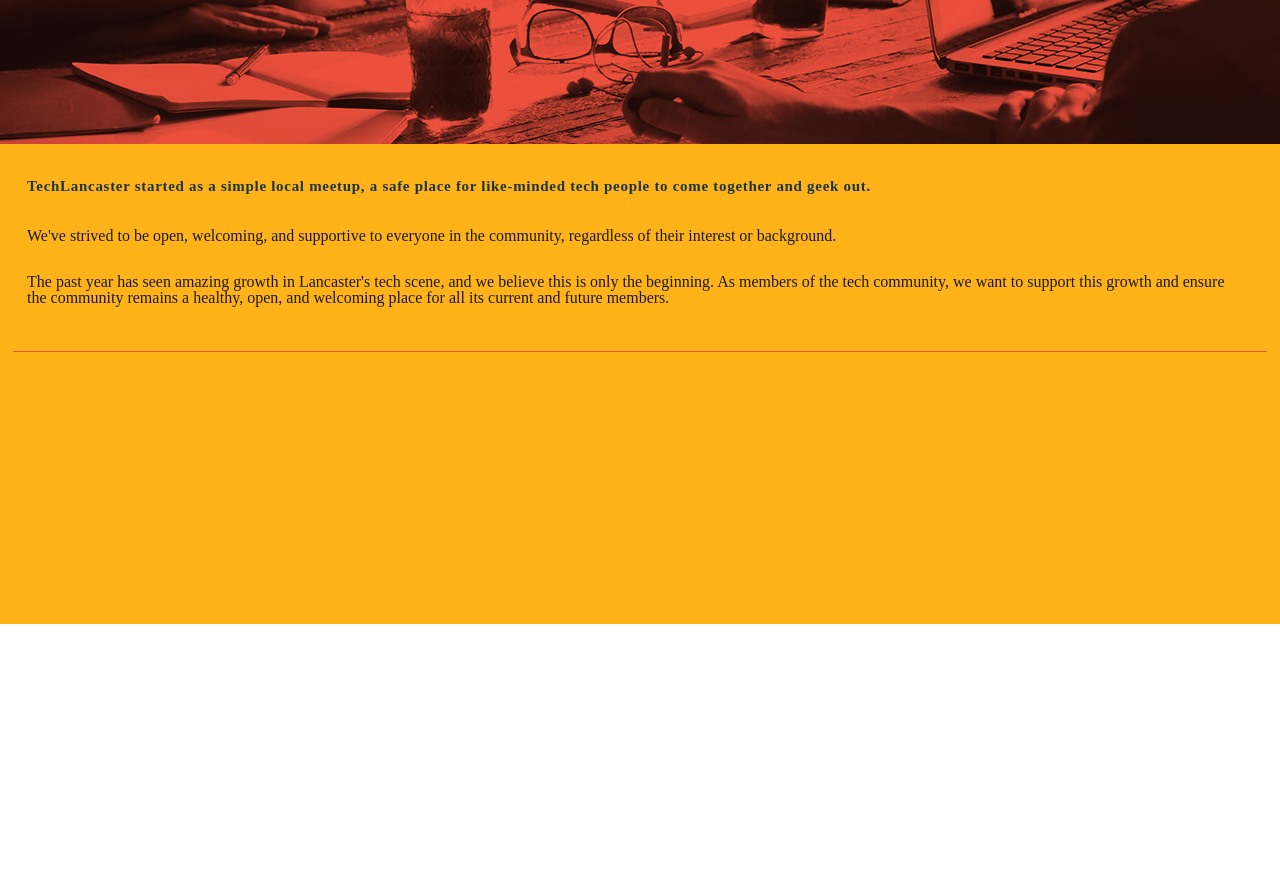
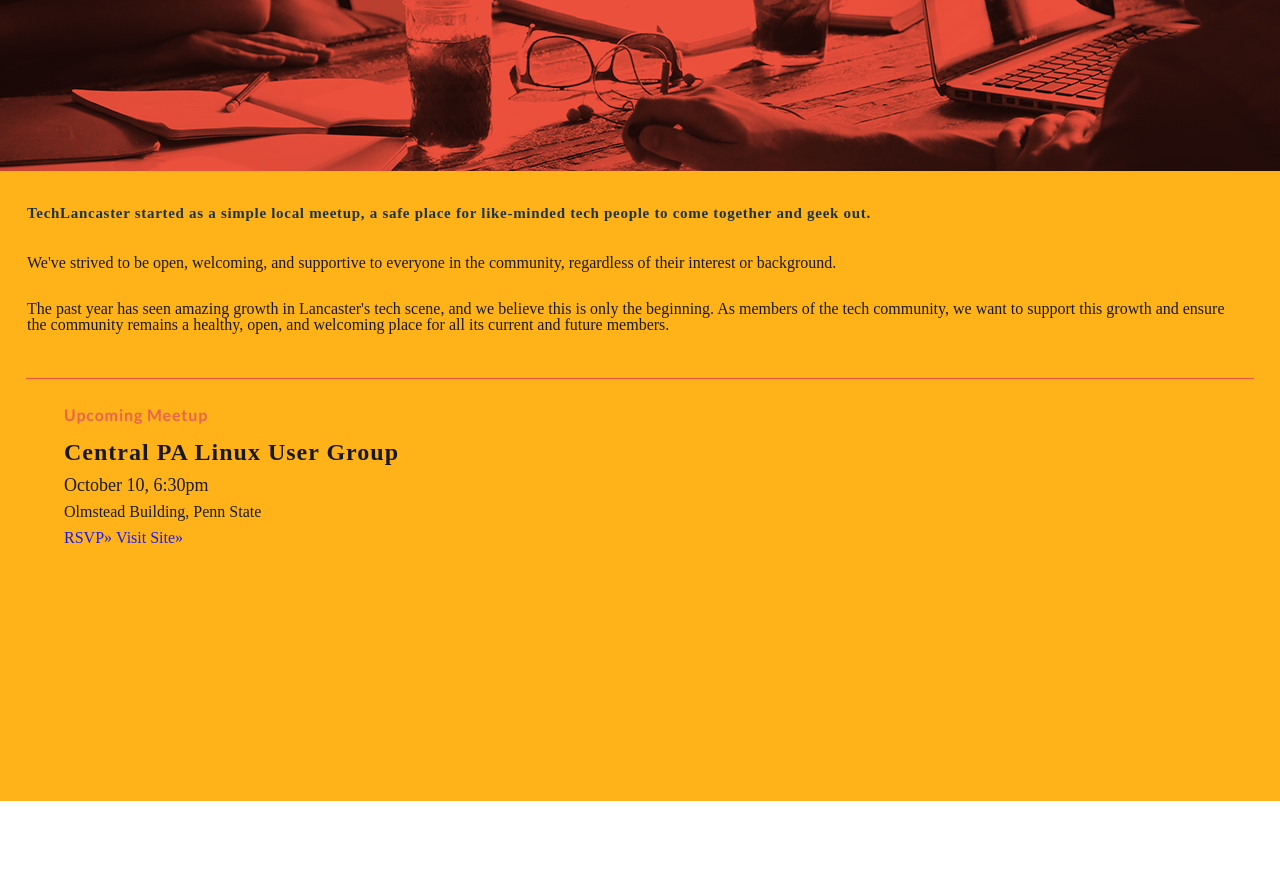
Before and after one commit to daviirose/perezsilva-techcommunity, a plain HTML site: page index.html in a window 1280 px wide. Shown: the part 274-1144 px from the top of the page. After the commit the page ends 1075 px from the top, so only its background shows below. Drawn offline with Linux system fonts and the light colour scheme; a web font is replaced by a local one.

Commit message:
Added bottom part of the section

```diff
--- a/index.html
+++ b/index.html
@@ -26,6 +26,16 @@
     <p class="Past">The past year has seen amazing growth in Lancaster's tech scene, and we believe this is only the beginning. As members of the tech community, we want to support this growth and ensure the community remains a healthy, open, and welcoming place for all its current and future members.
     </p>
     <div class="div1"></div>
+    <p class="UpcomingMeetup"> Upcoming Meetup
+    </p>
+    <p class="CentralPALinuxUserGroup">Central PA Linux User Group
+    </p>
+    <h3 class="Date">October 10, 6:30pm
+    </h3>
+    <p class="Penn">Olmstead Building, Penn State
+    </p>
+    <a href="index.html" class="RSVP">RSVP»</a>
+    <a href="index.html" class="Visit">Visit Site»</a>
   </section>
 </div>
 </body>
--- a/style/_body.scss
+++ b/style/_body.scss
@@ -2,12 +2,12 @@ body {
   width: 100%;
 }
   .maincontainer {
-    height: 923px;
+    height: auto;
     width: 100%;
   }
 .s1 {
   width: 100%;
-  height: 450px;
+  height: 600px;
 	background-color: $primary-color;
   opacity: 0.9;
   mix-blend-mode: multiply;
@@ -29,8 +29,49 @@ body {
   margin: 30px 33px 0px 27px;
 }
 .div1 {
-  width: 98%;
+  width: 96%;
 	height: 1px;
 	background-color: #ee3e28;
-  margin: 45px 1% 45px 1%;
+  margin: 45px 2% 24px 2%;
 }
+.UpcomingMeetup {
+  width: 45%;
+	height: 11px;
+	font-family: $font-stack;
+	font-size: 16px;
+	font-weight: bold;
+	line-height: 1.5;
+	letter-spacing: 0.8px;
+	text-align: left;
+	color: #eb503c;
+  margin: 0px 0px 24px 5%;
+}
+.CentralPALinuxUserGroup {
+  width:75%;
+  font-size: 24px;
+  margin: 0px 0px 0px 5%;
+  font-family: $droid-font;
+  font-weight:700;
+  line-height: 28px;
+  letter-spacing: 1px;
+  text-align: left;
+  }
+  .Date {
+    width: 45%;
+    font-size: 18px;
+    margin: 10px 0px 0px 5%;
+    text-align: left;
+  }
+  .Penn {
+    width: 55%;
+    margin: 10px 90% 10px 5%;
+  }
+  .RSVP {
+    margin-left: 5%;
+    display: inline-block;
+    text-decoration: none;
+  }
+  .Visit {
+    display: inline-block;
+    text-decoration: none;
+  }
--- a/style/_header.scss
+++ b/style/_header.scss
@@ -1,7 +1,8 @@
 header {
-  padding-top: 20px;
+  padding-top: 29px;
+  padding-bottom: 29px;
   width:100% ;
-  height: 38px;
+  height: auto;
   background-color:$primary-color;
   a {
     word-spacing: -32px;
```
Also changed, not shown: style/style.css, 1 other file.
